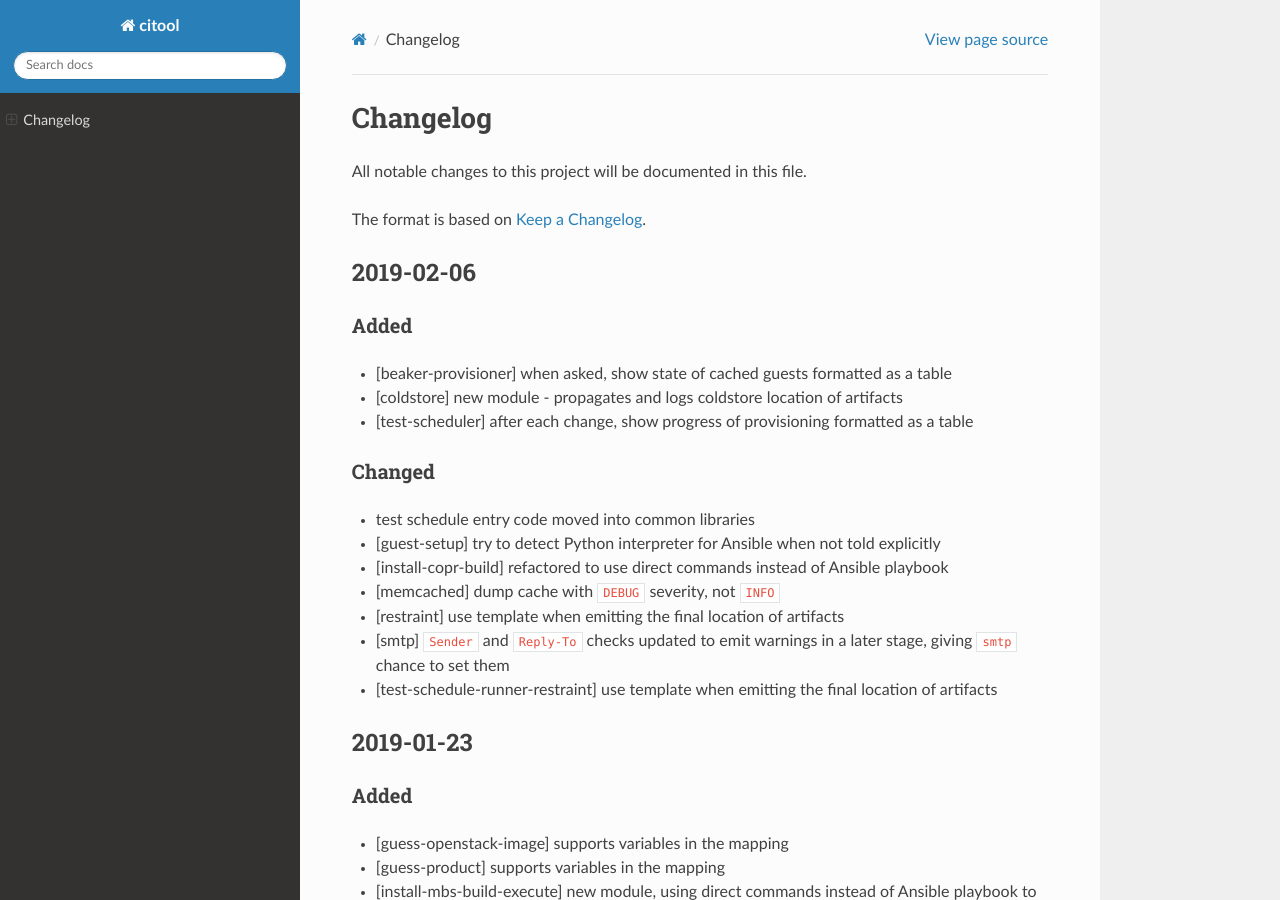
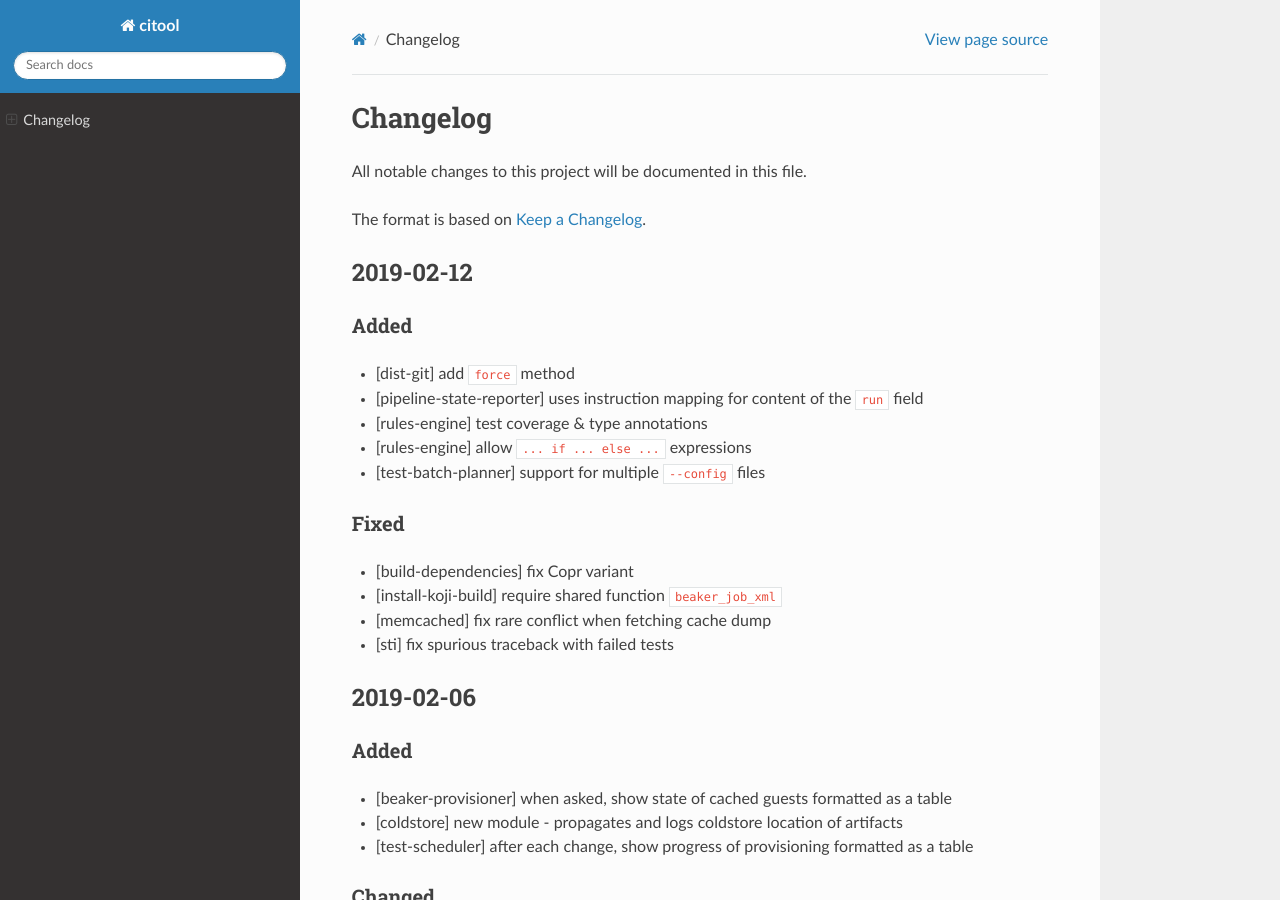
Before and after one commit to guy9050/gluetool, a Sphinx documentation site: the page built from docs/source/CHANGELOG.rst, in a window 1280 px wide and 900 px high. Built offline with Sphinx 7.4.7 and the Read the Docs theme 2.0.0, drawn with Linux system fonts in a browser that asks for light colours.

Commit message:
Changelog update for 2019-02-12 release

```diff
--- a/docs/source/CHANGELOG.rst
+++ b/docs/source/CHANGELOG.rst
@@ -4,6 +4,27 @@ Changelog
 All notable changes to this project will be documented in this file.
 
 The format is based on `Keep a Changelog <https://keepachangelog.com/en/1.0.0/>`_.
+
+2019-02-12
+----------
+
+Added
+~~~~~
+
+- [dist-git] add ``force`` method
+- [pipeline-state-reporter] uses instruction mapping for content of the ``run`` field
+- [rules-engine] test coverage & type annotations
+- [rules-engine] allow ``... if ... else ...`` expressions
+- [test-batch-planner] support for multiple ``--config`` files
+
+Fixed
+~~~~~
+
+- [build-dependencies] fix Copr variant
+- [install-koji-build] require shared function ``beaker_job_xml``
+- [memcached] fix rare conflict when fetching cache dump
+- [sti] fix spurious traceback with failed tests
+
 
 2019-02-06
 ----------
```
